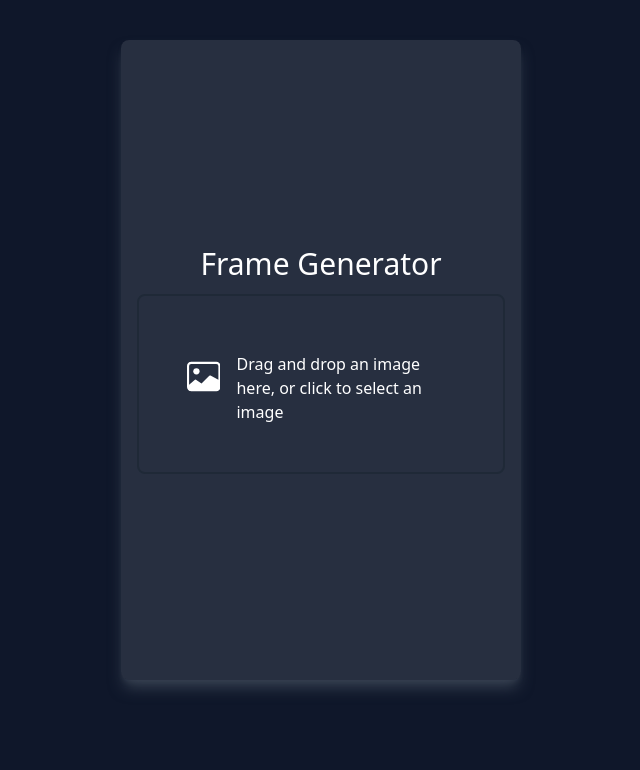
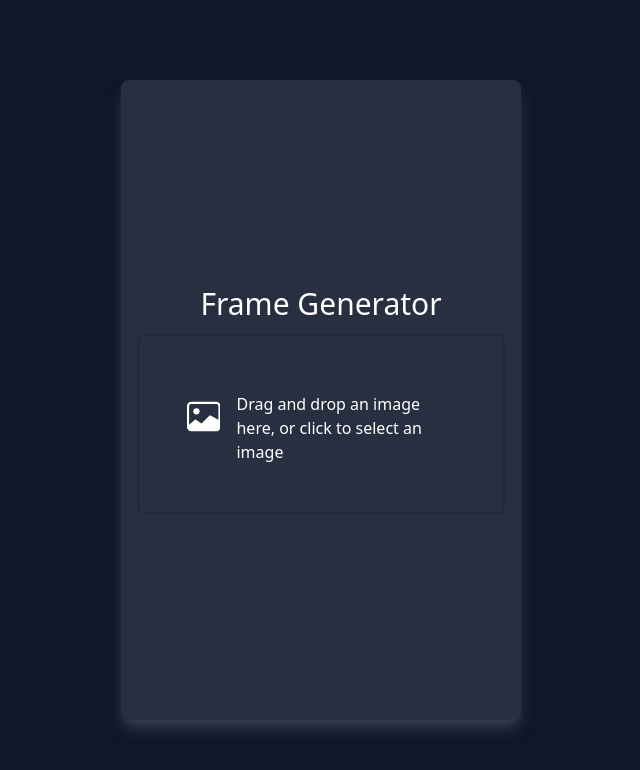
Before and after one commit to mayank3012/frame-generater, a React (Create React App) app: page / in a window 1280 px wide. Shown: the top 770 px of the page, without its empty margins (319-959 px from the left). Built offline with nearby package versions, Linux system fonts and the light colour scheme.

Commit message:
reduced top padding

```diff
--- a/src/App.js
+++ b/src/App.js
@@ -31,7 +31,7 @@ function App() {
   };
 
   return (
-    <div className="bg-[#0f172a] min-h-[100vh] py-20 sm:py-10" >
+    <div className="bg-[#0f172a] min-h-[100vh] py-10 md:py-20" >
     <div className='flex flex-col justify-center items-center min-h-[80vh] rounded-lg shadow-lg w-[90%] mx-auto max-w-[400px] bg-white bg-opacity-10 shadow-gray-700 gap-3 '>
       <h2 className='capitalize text-3xl text-white text-center'>Frame generator</h2>
         <Dropzone onDrop={handleDrop}>
```
